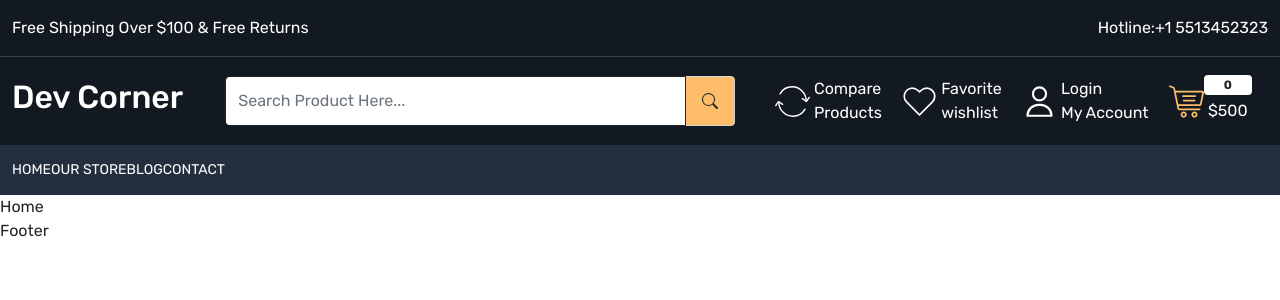
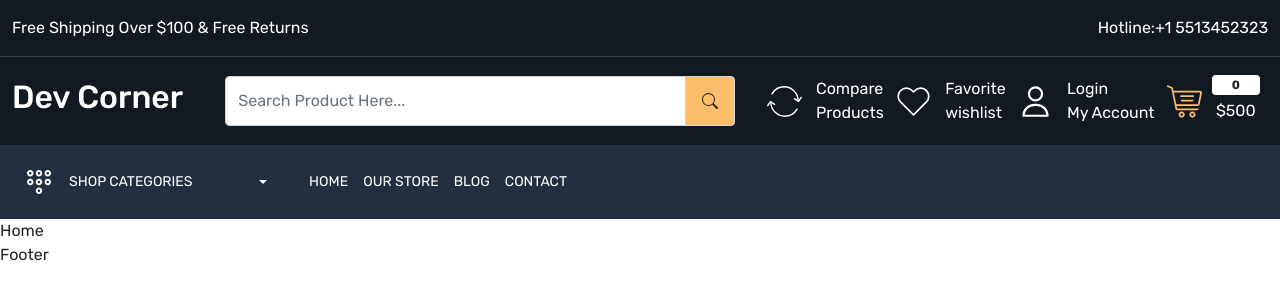
Before and after one commit to tanaytadas16/MERN-Ecommerce-App, a React (Create React App) app: page / in a window 1280 px wide. Shown: the top 300 px of the page. Built offline with nearby package versions, Linux system fonts and the light colour scheme.

Commit message:
Header Done

```diff
--- a/src/App.css
+++ b/src/App.css
@@ -18,9 +18,19 @@ a {
   text-decoration: none;
   display: inline-block;
 }
-.form-control{
+.form-control:focus{
   box-shadow: none;
   border-color: inherit;
+}
+.gap-10{
+  gap: 10px;
+
+}
+.gap-15{
+  gap: 15px;
+}
+.gap-30{
+  gap: 30px;
 }
 
 /* Header Part */
@@ -41,7 +51,8 @@ a {
   width: 35px;
   height: 35px;
 }
-.header-bottom .menu-links a{
+.header-bottom .menu-links a,
+.header-bottom .dropdown button{
   color:white;
   font-size: 14px;
   text-transform: uppercase;
@@ -50,4 +61,22 @@ a {
   letter-spacing: .3;
 
 }
+.header-bottom .dropdown button:focus{
+  box-shadow:none;
+}
+.header-bottom .dropdown-menu{
+  width: 100%;
+  background-color: var(--color-131921);
+  transform: translate3d(0px, 57px, 0px) !important;
+
+}
+.header-bottom .dropdown-item{
+  padding: 20px;
+  margin-bottom: 3px;
+  border-bottom:1px solid var(--color-3b4149)
+}
+.header-bottom .dropdown-item:hover{
+  background-color: transparent;
+  color: var(--color-febd69) !important;
+}
 /* Header Part End Here */
--- a/src/Components/Header.jsx
+++ b/src/Components/Header.jsx
@@ -5,6 +5,7 @@ const Header = () => {
     return (
         <div>
             <>
+                {/* header first layer */}
                 <header className="header-top-strip py-3">
                     <div className="container-xxl">
                         <div className="row">
@@ -27,6 +28,8 @@ const Header = () => {
                         </div>
                     </div>
                 </header>
+
+                {/* header second layer */}
                 <header className="header-upper py-3">
                     <div className="container-xxl">
                         <div className="row flex-nowrap align-items-center">
@@ -109,12 +112,61 @@ const Header = () => {
                     </div>
                 </header>
 
+                {/* header third layer */}
                 <header className="header-bottom py-3">
                     <div className="container-xxl">
                         <div className="row">
                             <div className="col-12">
-                                <div className="menu-bottom d-flex align-items-center">
-                                    <div></div>
+                                <div className="menu-bottom d-flex align-items-center gap-30">
+                                    <div>
+                                        <div className="dropdown">
+                                            <button
+                                                className="btn btn-secondary dropdown-toggle bg-transparent border-0 d-flex gap-15 align-items-center"
+                                                type="button"
+                                                id="dropdownMenuButton1"
+                                                data-bs-toggle="dropdown"
+                                                aria-expanded="false"
+                                            >
+                                                <img
+                                                    src="images/menu.svg"
+                                                    alt="menu icon"
+                                                />
+                                                <span className="me-5 d-inline-block">
+                                                    Shop Categories
+                                                </span>
+                                            </button>
+                                            <ul
+                                                className="dropdown-menu"
+                                                aria-labelledby="dropdownMenuButton1"
+                                            >
+                                                <li>
+                                                    <Link
+                                                        className="dropdown-item text-white"
+                                                        to=""
+                                                    >
+                                                        Action
+                                                    </Link>
+                                                </li>
+                                                <li>
+                                                    <Link
+                                                        className="dropdown-item text-white"
+                                                        to=""
+                                                    >
+                                                        Another action
+                                                    </Link>
+                                                </li>
+                                                <li>
+                                                    <Link
+                                                        className="dropdown-item text-white"
+                                                        to=""
+                                                    >
+                                                        Something else here
+                                                    </Link>
+                                                </li>
+                                            </ul>
+                                        </div>
+                                    </div>
+
                                     <div className="menu-links">
                                         <div className="d-flex align-items-center gap-15">
                                             <NavLink to="/"> Home</NavLink>
```
